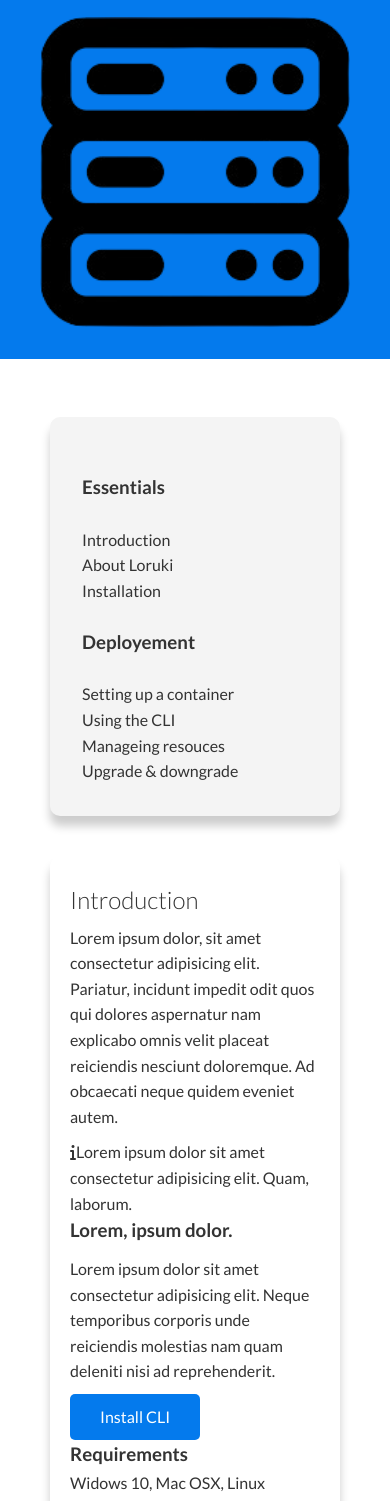
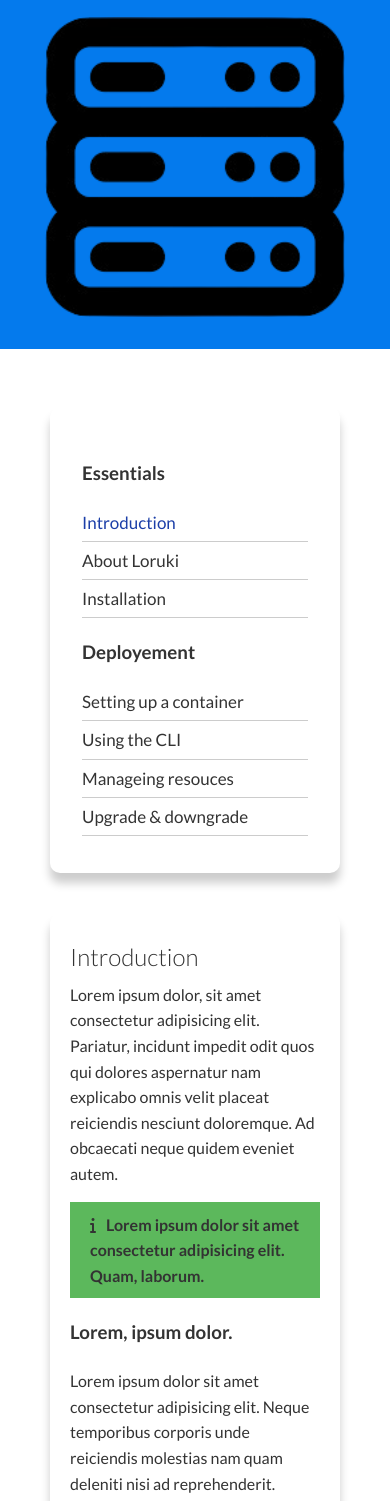
Before and after one commit to Ohiomatabn/Loruki.com, a plain HTML site: page docs.html in a window 390 px wide. Shown: the part 306-1807 px from the top of the page. Drawn offline with Linux system fonts and the light colour scheme.

Commit message:
Style the docs page

```diff
--- a/css/style.css
+++ b/css/style.css
@@ -9,6 +9,8 @@
     --secondary-color:#1c3fa8;
     --dark-color:#002240;
     --light-color:#f4f4f4;
+    --success-color:#5cb85c;
+    --error-color:#d9534f;
 }
 
 body{
@@ -38,6 +40,12 @@ p{
 
 img{
     width: 100%;
+}
+
+code, pre{
+    background-color: #333;
+    color: #fff;
+    padding: 10px;
 }
 
 .navbar{
@@ -185,7 +193,7 @@ img{
     justify-self: flex-end;
 }
 
-.features-sub-head img{
+.features-sub-head img, .docs-head img{
     width: 300px;
     justify-self: flex-end;
 }
@@ -205,6 +213,27 @@ img{
     grid-column: 1 / span 2;
 }
 
+/*docks*/
+.docs-main h3{
+    margin: 20px 0;
+}
+
+.docs-main .grid{
+    grid-template-columns: 1fr 2fr;
+    align-items: flex-start;
+}
+
+.docs-main nav ul li{
+    font-size: 17px;
+    padding-bottom: 5px;
+    margin-bottom: 5px;
+    border-bottom: 1px solid #ccc;
+}
+
+.docs-main a:hover{
+    font-weight: bold;
+}
+
 /*Footer*/
 .footer .social a{
     margin: 0 10px;
@@ -214,7 +243,9 @@ img{
 @media (max-width:768px){
     .grid, .showcase .grid .stats,
     .cli .grid,
-    .cloud .grid{
+    .cloud .grid,
+    .features-main .grid,
+    .docs-main .grid{
         grid-template-columns: 100%;
         grid-template-columns: 1fr;
         grid-template-rows: 1fr;
@@ -242,6 +273,23 @@ img{
         grid-column: 1;
         grid-row: 1;
     }
+
+    .feature-head,
+    .features-sub-head,
+    .docs-head{
+        text-align: center;
+    }
+
+    .features img,
+    .features-sub-head img,
+    .docs-head img{
+        justify-self: center;
+    }
+
+    .features-main .grid > *:nth-child(2),
+    .features-main .grid > *:first-child{
+        grid-column: 1;
+    }
 }
 
 
--- a/css/utility.css
+++ b/css/utility.css
@@ -58,8 +58,21 @@
 }
 
 .bg-light, .btn-light{
-    background-color: var(--light-color);
+    color: var(--light-color);
     color: #333;
+}
+
+.text-primary{
+    color: var(--secondary-color);
+}
+.text-secondary{
+    color: var(--secondary-color);
+}
+.text-dark{
+    color: var(--secondary-color);
+}
+.text-light{
+    color: var(--secondary-color);
 }
 
 /*test sizes*/
@@ -85,6 +98,28 @@
 
 .text-center{
     text-align: center;
+}
+
+/*alert*/
+.alert{
+    background-color: var(--light-color);
+    padding: 10px 20px;
+    font-weight: bold;
+    margin: 15px 0;
+}
+
+.alert i{
+    margin-right: 10px;
+}
+
+.alert-success{
+    background-color: var(--success-color);
+    color: :fff;
+}
+
+.alert-error{
+    background-color: var(--error-color);
+    color: #fff;
 }
 
 .flex{
```
